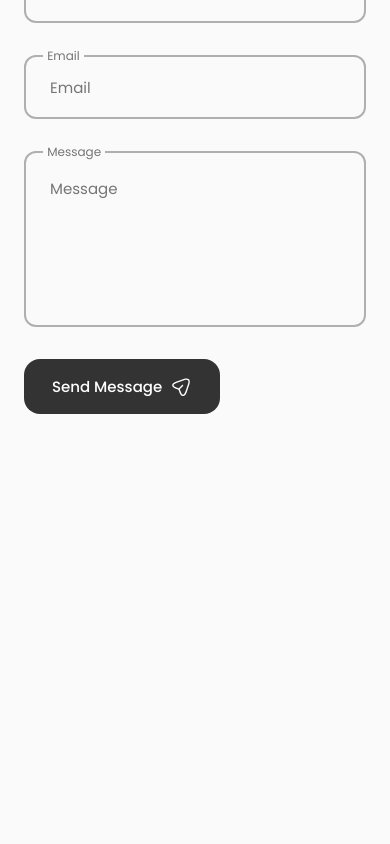
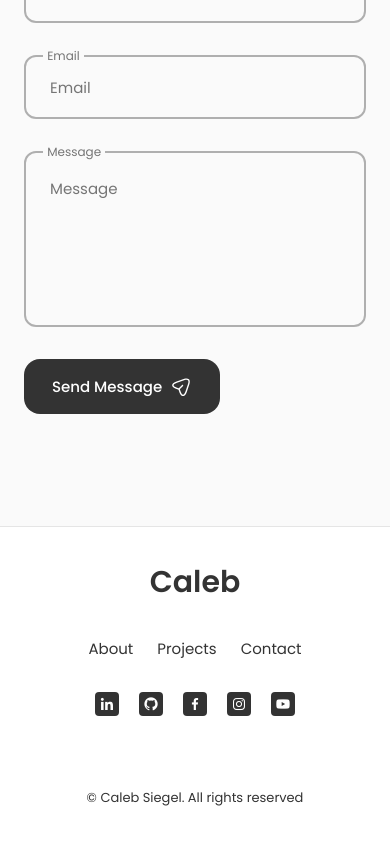
Before and after one commit to caleb-siegel/portfolio-polished, a React (Vite) app: page / in a window 390 px wide. Shown: the part 3573-4417 px from the top of the page. Before the commit the page ends 4147 px from the top, so only its background shows below. Built offline with nearby package versions, Linux system fonts and the light colour scheme.

Commit message:
build footer component

```diff
--- a/src/App.jsx
+++ b/src/App.jsx
@@ -6,6 +6,7 @@ import About from './components/about/About'
 import Skills from './components/skills/Skills'
 import Qualification from './components/qualification/Qualification'
 import Contact from './components/contact/Contact'
+import Footer from './components/footer/Footer'
 
 function App() {
   return (
@@ -18,6 +19,7 @@ function App() {
         <Skills />
         <Qualification />
         <Contact />
+        <Footer />
       </main>
     </>
   )
--- /dev/null
+++ b/src/components/footer/Footer.jsx
@@ -0,0 +1,56 @@
+import React from 'react';
+import "./footer.css";
+
+const Footer = () => {
+  return (
+    <footer className="footer">
+        <div className="footer__container container">
+            <h1 className="footer__title">Caleb</h1>
+
+            <ul className="footer__list">
+                <li>
+                    <a href="#about" className="footer__link">About</a>
+                </li>
+
+                <li>
+                    <a href="#projects" className="footer__link">Projects</a>
+                </li>
+
+                <li>
+                    <a href="#contact" className="footer__link">Contact</a>
+                </li>
+            </ul>
+
+            <div className="footer__social">
+                <a href="http://www.linkedin.com/in/calebsiegel" className="footer__social-link" target="_blank">
+                    <i class="bx bxl-linkedin"></i>
+                </a>
+
+                <a href="https://github.com/caleb-siegel" className="footer__social-link" target="_blank">
+                    <i class="bx bxl-github"></i>
+                </a>
+
+                <a href="https://www.facebook.com/caleb.siegel.5" className="footer__social-link" target="_blank">
+                    <i class="bx bxl-facebook"></i>
+                </a>
+
+                <a href="https://www.instagram.com/kbsiegel/" className="footer__social-link" target="_blank">
+                    <i class="bx bxl-instagram"></i>
+                </a>
+
+                {/* <a href="https://medium.com/@caleb.siegel" className="home__social-social-link" target="_blank">
+                    <i class="uil uil-medium-alt"></i>
+                </a> */}
+
+                <a href="https://www.youtube.com/@calebsiegel1" className="footer__social-link" target="_blank">
+                    <i class="bx bxl-youtube"></i>
+                </a>
+            </div>
+
+            <span className="footer__copy">&#169; Caleb Siegel. All rights reserved</span>
+        </div>
+    </footer>
+  )
+}
+
+export default Footer
--- /dev/null
+++ b/src/components/footer/footer.css
@@ -0,0 +1,66 @@
+.footer {
+    background-color: var(--container-color);
+    border-top: 1px solid rgba(0, 0, 0, 0.1);
+}
+
+.footer__container {
+    padding: 2rem 0 6rem;
+}
+
+.footer__title,
+.footer__link {
+    color: var(--title-color);
+}
+
+.footer__title {
+    text-align: center;
+    margin-bottom: var(--mb-2);
+}
+
+.footer__link:hover {
+    color: var(--title-color-dark);
+}
+
+.footer__list {
+    display: flex;
+    justify-content: center;
+    column-gap: 1.5rem;
+    margin-bottom: var(--mb-2);
+}
+
+.footer__social {
+    display: flex;
+    justify-content: center;
+    column-gap: 1.25rem;
+}
+
+.footer__social-link {
+    background-color: var(--title-color);
+    color: var(--container-color);
+    font-size: 1.125rem;
+    padding: 0.4rem;
+    border-radius: 0.5rem;
+    display: inline-flex;
+}
+
+.footer__social-link:hover {
+    background-color: var(--title-color-dark);
+}
+
+.footer__copy {
+    display: block;
+    margin-top: 4.5rem;
+    color: var(--title-color);
+    text-align: center;
+    font-size: var(--small-font-size);
+}
+
+/*=============== BREAKPOINTS ===============*/
+/* For large devices */
+@media screen and (max-width: 992px) {
+    .footer__social-link {
+        padding: 0.25rem;
+        border-radius: 0.25rem;
+        font-size: 1rem;
+    }
+}
```
